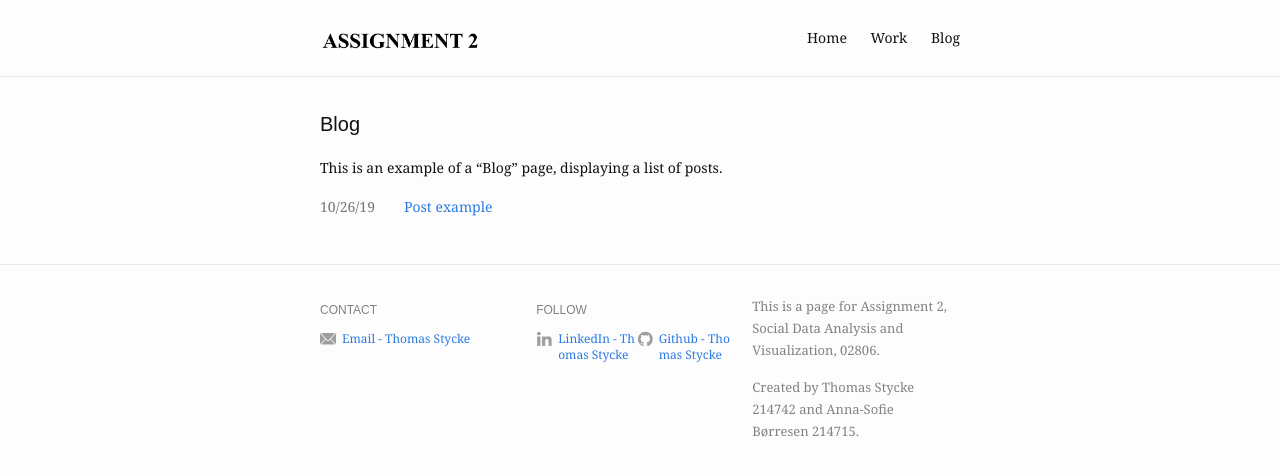
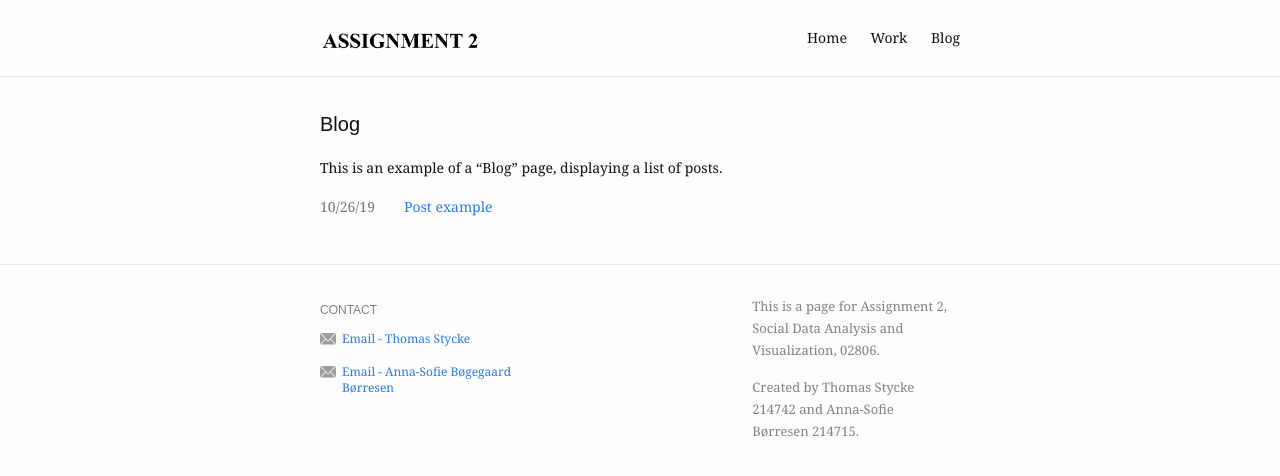
Before and after one commit to Thomasstycke/Thomasstycke.github.io, a Jekyll site: the page built from blog.md, in a window 1280 px wide. Shown: the top 476 px of the page. Built offline with Jekyll 4.4.1, drawn with Linux system fonts in a browser that asks for light colours.

```diff
--- a/_config.yml
+++ b/_config.yml
@@ -40,13 +40,9 @@ footer:
     - name: Email
       value: Email - Thomas Stycke
       link: mailto:s214742@student.dtu.dk
-  follow:
-    - name: LinkedIn
-      value: LinkedIn - Thomas Stycke
-      link: http://linkedin.com/in/thomas-dyrup-stycke
-    - name: GitHub
-      value: Github - Thomas Stycke
-      link: http://github.com/thomasstycke
+    - name: Email
+      value: Email - Anna-Sofie Bøgegaard Børresen
+      link: mailto:s214742@student.dtu.dk
 
 
 # Build settings
```
